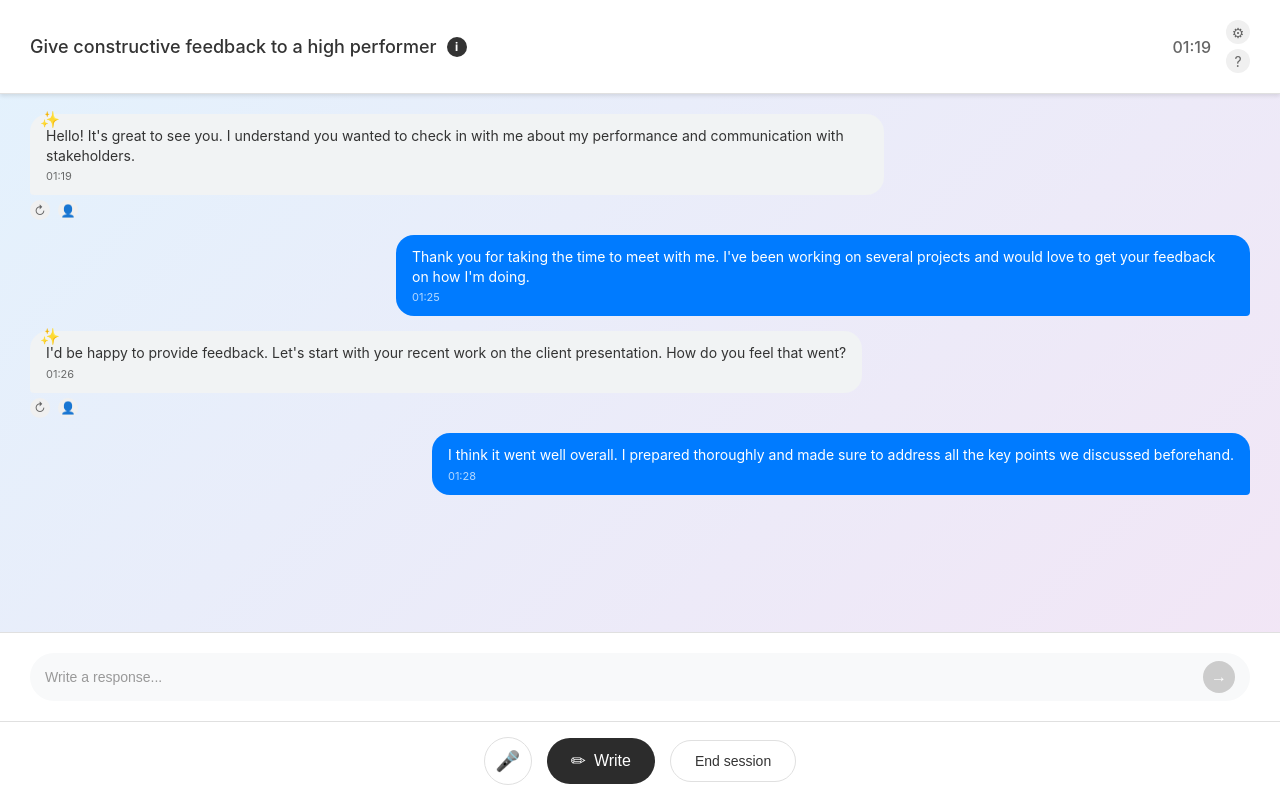
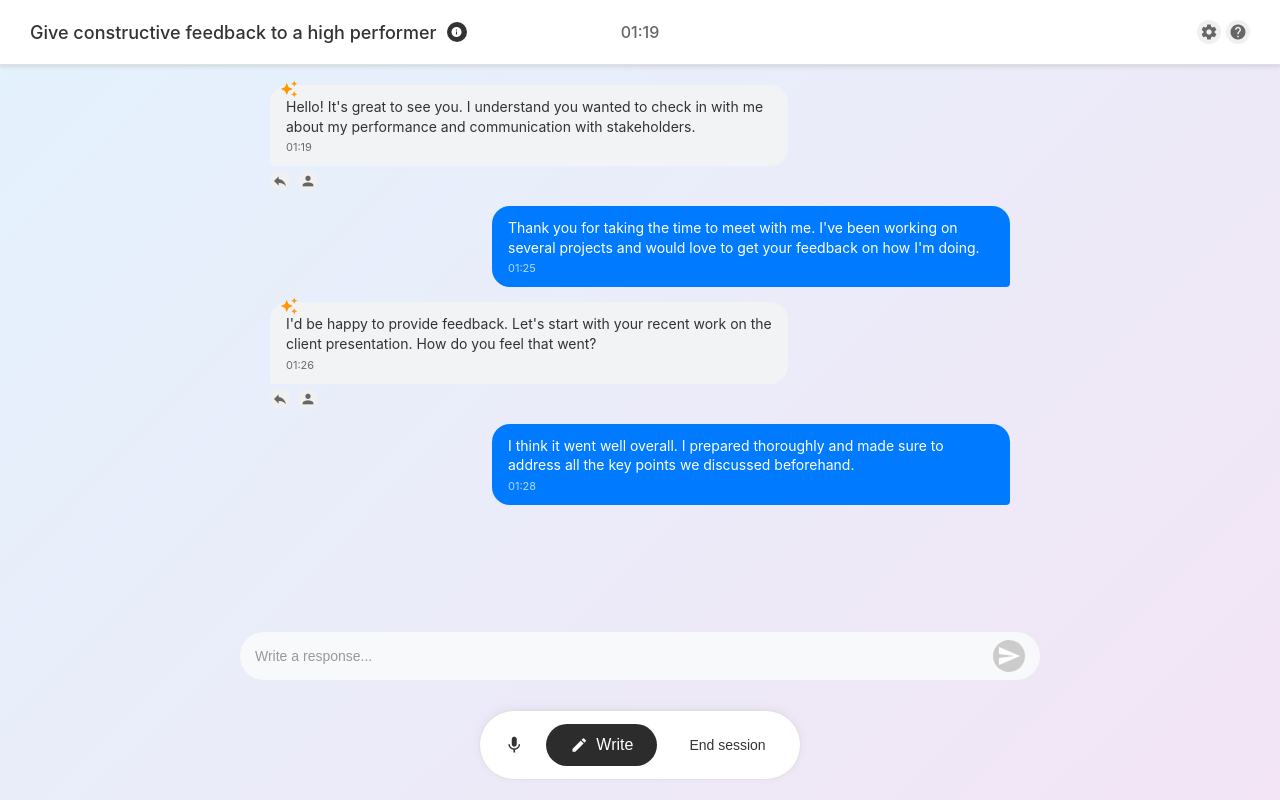
Before and after one commit to AIA-11-HN-MIB/test, a React (Create React App) app in the folder view/: page / in a window 1280 px wide. Built offline with nearby package versions, Linux system fonts and the light colour scheme.

Commit message:
feat: add enable/disable micro button

```diff
--- a/view/public/index.html
+++ b/view/public/index.html
@@ -15,6 +15,8 @@
       user's mobile device or desktop. See https://developers.google.com/web/fundamentals/web-app-manifest/
     -->
     <link rel="manifest" href="%PUBLIC_URL%/manifest.json" />
+    <!-- Material Icons -->
+    <link href="https://fonts.googleapis.com/icon?family=Material+Icons" rel="stylesheet">
     <!--
       Notice the use of %PUBLIC_URL% in the tags above.
       It will be replaced with the URL of the `public` folder during the build.
--- a/view/src/App.js
+++ b/view/src/App.js
@@ -30,13 +30,13 @@ function App() {
         <div className="header">
           <div className="header-left">
             <h1 className="header-title">Give constructive feedback to a high performer</h1>
-            <div className="info-icon">ℹ</div>
+            <div className="info-icon material-icons">info</div>
           </div>
           <div className="header-right">
             <div className="timer">01:19</div>
             <div className="header-icons">
-              <div className="icon settings-icon">⚙</div>
-              <div className="icon help-icon">?</div>
+              <div className="icon settings-icon material-icons">settings</div>
+              <div className="icon help-icon material-icons">help</div>
             </div>
           </div>
         </div>
--- a/view/src/components/Message.js
+++ b/view/src/components/Message.js
@@ -11,12 +11,12 @@ function Message({ message }) {
       </div>
       {!isUser && (
         <div className="message-actions">
-          <div className="action-icon reply-icon">↻</div>
-          <div className="action-icon profile-icon">👤</div>
+          <div className="action-icon reply-icon material-icons">reply</div>
+          <div className="action-icon profile-icon material-icons">person</div>
         </div>
       )}
       {!isUser && (
-        <div className="ai-indicator">✨</div>
+        <div className="ai-indicator material-icons">auto_awesome</div>
       )}
     </div>
   );
--- a/view/src/components/TabControls.js
+++ b/view/src/components/TabControls.js
@@ -2,7 +2,6 @@ import React from 'react';
 
 function TabControls({ activeTab, onTabSwitch, onEndSession }) {
   return (
-    <div className="tab-controls">
       <div className="control-buttons">
         {/* Microphone button - changes based on active tab */}
         {activeTab === 'voice' ? (
@@ -10,7 +9,7 @@ function TabControls({ activeTab, onTabSwitch, onEndSession }) {
             className="control-button mic-button active-prominent"
             onClick={() => onTabSwitch('voice')}
           >
-            <div className="mic-icon">🎤</div>
+            <div className="mic-icon material-icons">mic</div>
             <span className="button-text">Speak</span>
           </button>
         ) : (
@@ -18,7 +17,7 @@ function TabControls({ activeTab, onTabSwitch, onEndSession }) {
             className="control-button mic-button-icon"
             onClick={() => onTabSwitch('voice')}
           >
-            <div className="mic-icon">🎤</div>
+            <div className="mic-icon material-icons">mic</div>
           </button>
         )}
 
@@ -28,7 +27,7 @@ function TabControls({ activeTab, onTabSwitch, onEndSession }) {
             className="control-button write-button active-prominent"
             onClick={() => onTabSwitch('text')}
           >
-            <div className="write-icon">✏</div>
+            <div className="write-icon material-icons">edit</div>
             <span className="button-text">Write</span>
           </button>
         ) : (
@@ -36,7 +35,7 @@ function TabControls({ activeTab, onTabSwitch, onEndSession }) {
             className="control-button write-button-icon"
             onClick={() => onTabSwitch('text')}
           >
-            <div className="write-icon">✏</div>
+            <div className="write-icon material-icons">edit</div>
           </button>
         )}
 
@@ -48,7 +47,6 @@ function TabControls({ activeTab, onTabSwitch, onEndSession }) {
           End session
         </button>
       </div>
-    </div>
   );
 }
 
--- a/view/src/components/TextChat.js
+++ b/view/src/components/TextChat.js
@@ -61,7 +61,7 @@ function TextChat() {
       </div>
 
       {/* Input Area */}
-      <div className="input-area">
+      <div>
         <div className="input-container">
           <input
             type="text"
@@ -76,7 +76,7 @@ function TextChat() {
             className="send-button"
             disabled={!inputText.trim()}
           >
-            →
+            <span className="material-icons">send</span>
           </button>
         </div>
       </div>
--- a/view/src/components/VoiceChat.js
+++ b/view/src/components/VoiceChat.js
@@ -1,18 +1,50 @@
-import React, { useState } from 'react';
+import React, { useState, useEffect, useRef } from 'react';
 import { userProfile, aiProfile } from '../data/mockData';
 
 function VoiceChat() {
   const [isSpeaking, setIsSpeaking] = useState(false);
+  const [audioLevel, setAudioLevel] = useState(0);
+  const intervalRef = useRef(null);
+
+  const simulateAudioLevel = () => {
+    // Simulate realistic audio levels with random variations
+    const baseLevel = Math.random() * 0.8 + 0.2; // Random between 0.2 and 1.0
+    const variation = (Math.random() - 0.5) * 0.3; // Random variation of ±0.15
+    const newLevel = Math.max(0, Math.min(1, baseLevel + variation));
+    setAudioLevel(newLevel);
+  };
 
   const handleMicClick = () => {
     setIsSpeaking(!isSpeaking);
     // Simulate speaking state for a few seconds
     if (!isSpeaking) {
+      // Start audio level simulation
+      intervalRef.current = setInterval(simulateAudioLevel, 100);
+
       setTimeout(() => {
         setIsSpeaking(false);
+        if (intervalRef.current) {
+          clearInterval(intervalRef.current);
+          setAudioLevel(0);
+        }
       }, 3000);
+    } else {
+      // Stop audio level simulation
+      if (intervalRef.current) {
+        clearInterval(intervalRef.current);
+        setAudioLevel(0);
+      }
     }
   };
+
+  // Cleanup interval on component unmount
+  useEffect(() => {
+    return () => {
+      if (intervalRef.current) {
+        clearInterval(intervalRef.current);
+      }
+    };
+  }, []);
 
   return (
     <div className="voice-chat">
@@ -62,7 +94,7 @@ function VoiceChat() {
         <div className="profile-cards">
           <div className="profile-card user-card">
             <div className="profile-avatar user-avatar">
-              <div className="avatar-placeholder">👤</div>
+              <div className="avatar-placeholder material-icons">person</div>
             </div>
             <div className="profile-info">
               <div className="profile-name">{userProfile.name}</div>
@@ -72,7 +104,7 @@ function VoiceChat() {
 
           <div className="profile-card ai-card">
             <div className="profile-avatar ai-avatar">
-              <div className="avatar-placeholder">⭐</div>
+              <div className="avatar-placeholder material-icons">star</div>
             </div>
             <div className="profile-info">
               <div className="profile-name">{aiProfile.name}</div>
@@ -89,15 +121,55 @@ function VoiceChat() {
           Press the mic button to start speaking
         </div>
 
-        {/* Voice indicators */}
-        <div className="voice-indicators">
-          <div className={`waveform ${isSpeaking ? 'active' : ''}`}>
-            <div className="wave"></div>
-            <div className="wave"></div>
-            <div className="wave"></div>
-            <div className="wave"></div>
-            <div className="wave"></div>
-          </div>
+        {/* Mic Button */}
+        <div className="voice-mic-container">
+          {/* Sound Wave Animation */}
+          {isSpeaking && (
+            <div className="sound-wave-container">
+              <div
+                className="sound-wave sound-wave-1"
+                style={{
+                  '--audio-level': audioLevel,
+                  '--wave-intensity': Math.max(0.15, audioLevel * 0.4)
+                }}
+              ></div>
+              <div
+                className="sound-wave sound-wave-2"
+                style={{
+                  '--audio-level': audioLevel,
+                  '--wave-intensity': Math.max(0.1, audioLevel * 0.35)
+                }}
+              ></div>
+              <div
+                className="sound-wave sound-wave-3"
+                style={{
+                  '--audio-level': audioLevel,
+                  '--wave-intensity': Math.max(0.05, audioLevel * 0.3)
+                }}
+              ></div>
+              <div
+                className="sound-wave sound-wave-4"
+                style={{
+                  '--audio-level': audioLevel,
+                  '--wave-intensity': Math.max(0.03, audioLevel * 0.25)
+                }}
+              ></div>
+              <div
+                className="sound-wave sound-wave-5"
+                style={{
+                  '--audio-level': audioLevel,
+                  '--wave-intensity': Math.max(0.01, audioLevel * 0.2)
+                }}
+              ></div>
+            </div>
+          )}
+
+          <button
+            className={`voice-mic-button ${isSpeaking ? 'recording' : ''}`}
+            onClick={handleMicClick}
+          >
+            <span className="material-icons">mic</span>
+          </button>
         </div>
       </div>
     </div>
--- a/view/src/data/mockData.js
+++ b/view/src/data/mockData.js
@@ -75,11 +75,11 @@ export const mockFeedback = {
 export const userProfile = {
   name: "You",
   role: "Manager",
-  avatar: "👤"
+  avatar: "person"
 };
 
 export const aiProfile = {
   name: "Sam",
   role: "Direct Report",
-  avatar: "⭐"
+  avatar: "star"
 };
--- a/view/src/styles/App.css
+++ b/view/src/styles/App.css
@@ -37,6 +37,7 @@ body {
   background: white;
   border-bottom: 1px solid #e0e0e0;
   box-shadow: 0 2px 4px rgba(0,0,0,0.1);
+  position: relative;
 }
 
 .header-left {
@@ -61,7 +62,6 @@ body {
   align-items: center;
   justify-content: center;
   font-size: 12px;
-  font-weight: bold;
 }
 
 .header-right {
@@ -74,11 +74,14 @@ body {
   font-size: 16px;
   font-weight: 500;
   color: #666;
+  position: absolute;
+  left: 50%;
+  transform: translateX(-50%);
 }
 
 .header-icons {
   display: flex;
-  flex-direction: column;
+  flex-direction: row;
   gap: 5px;
 }
 
@@ -90,7 +93,7 @@ body {
   display: flex;
   align-items: center;
   justify-content: center;
-  font-size: 14px;
+  font-size: 18px;
   color: #666;
   cursor: pointer;
 }
@@ -111,6 +114,9 @@ body {
   height: 100%;
   display: flex;
   flex-direction: column;
+  max-width: 800px;
+  margin: 0 auto;
+  width: 100%;
 }
 
 .messages-container {
@@ -183,7 +189,7 @@ body {
   display: flex;
   align-items: center;
   justify-content: center;
-  font-size: 12px;
+  font-size: 16px;
   color: #666;
   cursor: pointer;
 }
@@ -192,7 +198,8 @@ body {
   position: absolute;
   top: -5px;
   left: 10px;
-  font-size: 16px;
+  font-size: 18px;
+  color: #ff9800;
 }
 
 /* Input Area */
@@ -235,7 +242,7 @@ body {
   align-items: center;
   justify-content: center;
   cursor: pointer;
-  font-size: 16px;
+  font-size: 18px;
   transition: background 0.2s;
 }
 
@@ -509,56 +516,133 @@ body {
 .voice-instructions {
   font-size: 16px;
   color: #666;
-  margin-bottom: 30px;
 }
 
-.voice-indicators {
+.voice-mic-container {
   display: flex;
   justify-content: center;
+  margin-top: 20px;
+  position: relative;
 }
 
-.waveform {
+.voice-mic-button {
+  width: 70px;
+  height: 70px;
+  border-radius: 50%;
+  border: none;
+  background: #e0e0e0;
+  color: #666;
+  font-size: 28px;
+  cursor: pointer;
   display: flex;
-  gap: 3px;
   align-items: center;
+  justify-content: center;
+  transition: all 0.3s ease;
+  box-shadow: 0 2px 8px rgba(0,0,0,0.1);
 }
 
-.wave {
-  width: 4px;
-  height: 20px;
-  background: #ccc;
-  border-radius: 2px;
-  transition: height 0.3s ease;
+.voice-mic-button:hover {
+  transform: translateY(-2px);
+  box-shadow: 0 4px 12px rgba(0,0,0,0.15);
 }
 
-.waveform.active .wave {
-  animation: wave 1s ease-in-out infinite;
+.voice-mic-button.recording {
+  background: #f44336;
+  color: white;
 }
 
-.waveform.active .wave:nth-child(1) { animation-delay: 0s; }
-.waveform.active .wave:nth-child(2) { animation-delay: 0.1s; }
-.waveform.active .wave:nth-child(3) { animation-delay: 0.2s; }
-.waveform.active .wave:nth-child(4) { animation-delay: 0.3s; }
-.waveform.active .wave:nth-child(5) { animation-delay: 0.4s; }
-
-@keyframes wave {
-  0%, 100% { height: 20px; }
-  50% { height: 40px; }
+.voice-mic-button.recording:hover {
+  background: #d32f2f;
 }
 
-/* Tab Controls */
-.tab-controls {
-  background: white;
-  padding: 15px 30px;
-  border-top: 1px solid #e0e0e0;
-  box-shadow: 0 -2px 10px rgba(0,0,0,0.05);
+/* Sound Wave Animation */
+.sound-wave-container {
+  position: absolute;
+  top: 50%;
+  left: 50%;
+  transform: translate(-50%, -50%);
+  pointer-events: none;
 }
+
+.sound-wave {
+  position: absolute;
+  top: 50%;
+  left: 50%;
+  transform: translate(-50%, -50%);
+  border: calc(1px + var(--audio-level, 0) * 1px) solid rgba(244, 67, 54, 0.6);
+  border-radius: 50%;
+  opacity: var(--wave-intensity, 0);
+  animation: soundWavePulse 1.8s infinite ease-out;
+  filter: blur(calc(2px - var(--audio-level, 0) * 0.3px));
+}
+
+.sound-wave-1 {
+  width: calc(60px + var(--audio-level, 0) * 10px);
+  height: calc(60px + var(--audio-level, 0) * 10px);
+  animation-delay: 0s;
+  animation-duration: calc(1.8s - var(--audio-level, 0) * 0.2s);
+}
+
+.sound-wave-2 {
+  width: calc(75px + var(--audio-level, 0) * 12px);
+  height: calc(75px + var(--audio-level, 0) * 12px);
+  animation-delay: 0.2s;
+  animation-duration: calc(1.9s - var(--audio-level, 0) * 0.2s);
+}
+
+.sound-wave-3 {
+  width: calc(90px + var(--audio-level, 0) * 15px);
+  height: calc(90px + var(--audio-level, 0) * 15px);
+  animation-delay: 0.4s;
+  animation-duration: calc(2.0s - var(--audio-level, 0) * 0.2s);
+}
+
+.sound-wave-4 {
+  width: calc(105px + var(--audio-level, 0) * 18px);
+  height: calc(105px + var(--audio-level, 0) * 18px);
+  animation-delay: 0.6s;
+  animation-duration: calc(2.1s - var(--audio-level, 0) * 0.2s);
+}
+
+.sound-wave-5 {
+  width: calc(120px + var(--audio-level, 0) * 20px);
+  height: calc(120px + var(--audio-level, 0) * 20px);
+  animation-delay: 0.8s;
+  animation-duration: calc(2.2s - var(--audio-level, 0) * 0.2s);
+}
+
+@keyframes soundWavePulse {
+  0% {
+    transform: translate(-50%, -50%) scale(0.9);
+    opacity: calc(var(--wave-intensity, 0) * 0.4);
+  }
+  40% {
+    transform: translate(-50%, -50%) scale(1.1);
+    opacity: calc(var(--wave-intensity, 0) * 0.25);
+  }
+  70% {
+    transform: translate(-50%, -50%) scale(1.3);
+    opacity: calc(var(--wave-intensity, 0) * 0.1);
+  }
+  100% {
+    transform: translate(-50%, -50%) scale(1.5);
+    opacity: 0;
+  }
+}
+
 
 .control-buttons {
   display: flex;
   align-items: center;
-  gap: 15px;
+  gap: 8px;
   justify-content: center;
+  background: white;
+  border: 1px solid #e0e0e0;
+  box-shadow: 0 -2px 10px rgba(0,0,0,0.05);
+  border-radius: 35px;
+  padding: 10px 10px;
+  max-width: fit-content;
+  margin: 30px auto 20px auto;
 }
 
 .control-button {
@@ -595,7 +679,6 @@ body {
   padding: 12px;
   background: white;
   color: #333;
-  border: 1px solid #e0e0e0;
   width: 48px;
   height: 48px;
   justify-content: center;
@@ -611,7 +694,6 @@ body {
   padding: 12px 24px;
   background: white;
   color: #333;
-  border: 1px solid #e0e0e0;
 }
 
 /* Hover effects */
```
